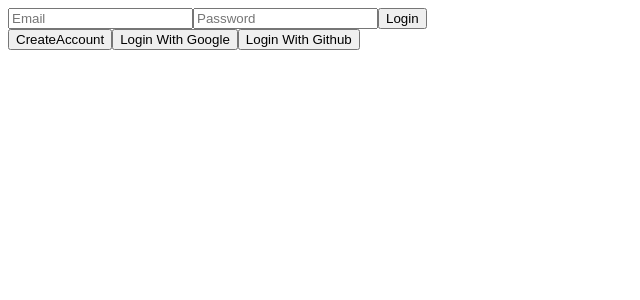
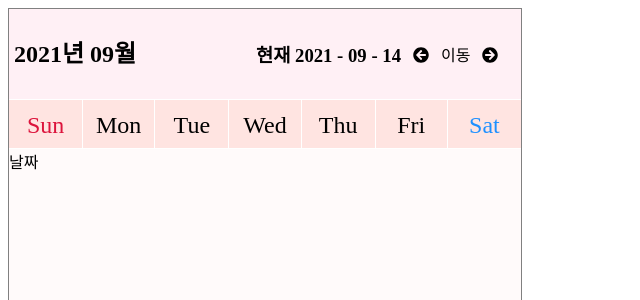
Before and after one commit to kangsw1025/Diary, a React (Create React App) app: page / in a window 1280 px wide. Shown: the top 300 px of the page, without its empty margins (0-640 px from the left). Built offline with nearby package versions, Linux system fonts and the light colour scheme; no server answers.

Commit message:
Update Calendar #1

```diff
--- a/src/components/App.js
+++ b/src/components/App.js
@@ -1,6 +1,7 @@
 import React, { useEffect, useState } from "react";
 import Router from "./Router";
 import { authService } from "../firebase";
+import Calendar from "./Calendar";
 
 function App() {
   const [init, setInit] = useState(false);
@@ -17,13 +18,14 @@ function App() {
   }, []);
 
   return (
-    <>
-      {init ? (
-        <Router isLogin={userObj} userObj={userObj} />
-      ) : (
-        <div>Initializing...</div>
-      )}
-    </>
+    // <>
+    //   {init ? (
+    //     <Router isLogin={userObj} userObj={userObj} />
+    //   ) : (
+    //     <div>Initializing...</div>
+    //   )}
+    // </>
+    <Calendar />
   );
 }
 
--- a/src/components/Calendar.js
+++ b/src/components/Calendar.js
@@ -1,7 +1,39 @@
-import React from "react";
+import React, { useState } from "react";
+import moment from "moment";
+import "../css/Calendar.css";
+import CalendarHeader from "./CalendarHeader";
+import CalendarBody from "./CalendarBody";
 
 function Calendar() {
-  return <div>달력</div>;
+  const [calendarYM, setCalendarYM] = useState(moment());
+  const [clickDate, setClickDate] = useState(moment());
+  const cloneDeep = require("lodash.clonedeep");
+
+  const prevMonth = () => {
+    const newYM = cloneDeep(calendarYM);
+    setCalendarYM(newYM.add(-1, "M"));
+  };
+
+  const nextMonth = () => {
+    const newYM = cloneDeep(calendarYM);
+    setCalendarYM(newYM.add(1, "M"));
+  };
+
+  return (
+    <div className="wrap">
+      <div className="container">
+        <CalendarHeader
+          calendarYM={calendarYM.format("YYYY년 MM월")}
+          clickDate={clickDate.format("현재 YYYY - MM - DD")}
+          prevMonth={prevMonth}
+          nextMonth={nextMonth}
+        />
+        <CalendarBody
+          dateForm={["Sun", "Mon", "Tue", "Wed", "Thu", "Fri", "Sat"]}
+        />
+      </div>
+    </div>
+  );
 }
 
 export default Calendar;
--- /dev/null
+++ b/src/components/CalendarBody.js
@@ -0,0 +1,48 @@
+import moment from "moment";
+import React from "react";
+
+function CalendarBody({ dateForm }) {
+  const mapArrayToDate = form => {
+    return form.map((date, idx) => {
+      const className = () => {
+        let className = "calendar-date-component";
+        if (idx === 0) {
+          return className + " date-sun";
+        } else if (idx == 6) {
+          return className + " date-sat";
+        } else {
+          return className + " date-weekday";
+        }
+      };
+
+      return (
+        <div className={className()} key={date}>
+          {date}
+        </div>
+      );
+    });
+  };
+
+  const days = firstDayFormat => {
+    const _days = [];
+
+    for (let i = 0; i < 7; i++) {
+      const day = moment(firstDayFormat).add("d", i);
+      _days.push({
+        yearMonthDayFormat: day.format("YYYY-MM-DD"),
+        getDay: day.format("D"),
+        isHolyDay: false,
+      });
+    }
+    return _days;
+  };
+
+  return (
+    <div className="body-container">
+      <div className="calendar-body-header">{mapArrayToDate(dateForm)}</div>
+      <div className="calendar-body">날짜</div>
+    </div>
+  );
+}
+
+export default CalendarBody;
--- /dev/null
+++ b/src/components/CalendarHeader.js
@@ -0,0 +1,32 @@
+import React from "react";
+import { FontAwesomeIcon } from "@fortawesome/react-fontawesome";
+import {
+  faArrowCircleRight,
+  faArrowCircleLeft,
+} from "@fortawesome/free-solid-svg-icons";
+
+function CalndarHeader({ calendarYM, clickDate, prevMonth, nextMonth }) {
+  return (
+    <div className="header-container">
+      {calendarYM && (
+        <h2 className="header-calendarYM header-middle">{calendarYM}</h2>
+      )}
+      {clickDate && <h3 classNAme="header-today header-middle">{clickDate}</h3>}
+      <ul className="header-buttons header-middle">
+        <li>
+          <i className="move-button left-img icon" onClick={prevMonth}>
+            <FontAwesomeIcon icon={faArrowCircleLeft} />
+          </i>
+        </li>
+        <li>이동</li>
+        <li>
+          <i className="move-button right-img icon" onClick={nextMonth}>
+            <FontAwesomeIcon icon={faArrowCircleRight} />
+          </i>
+        </li>
+      </ul>
+    </div>
+  );
+}
+
+export default CalndarHeader;
--- /dev/null
+++ b/src/css/Calendar.css
@@ -0,0 +1,93 @@
+.wrap {
+  width: 40vw;
+  height: 60vh;
+  border: 1px solid gray;
+}
+
+.container {
+  display: flex;
+  flex-direction: column;
+  width: 100%;
+  height: 100%;
+}
+
+.header-container {
+  flex-basis: 50px;
+  background-color: #fff0f5;
+  align-items: center;
+  display: flex;
+}
+
+.move-button {
+  width: 40px;
+  height: 40px;
+  display: inline-block;
+}
+
+.icon {
+  background-size: contain;
+  background-repeat: no-repeat;
+  cursor: pointer;
+}
+
+.header-middle {
+  line-height: 50px;
+}
+
+.header-calendarYM {
+  box-sizing: border-box;
+  padding-left: 5px;
+  flex-grow: 1;
+}
+
+.header-buttons {
+  flex-basis: 120px;
+  padding-left: 0;
+  padding-top: 4px;
+  display: block;
+  list-style-type: none;
+  margin: 0;
+  text-align: center;
+  align-items: center;
+}
+
+.header-buttons li {
+  float: left;
+  height: 40px;
+  line-height: 40px;
+  font-size: 16px;
+}
+
+.body-container {
+  flex-grow: 1;
+  background-color: #fffafa;
+}
+
+.calendar-body-header {
+  display: flex;
+  height: 50px;
+  background-color: #ffdab9;
+}
+
+.calendar-date-component {
+  width: 14.2857143%;
+  text-align: center;
+  box-sizing: border-box;
+  background-color: #ffe4e1;
+  border: 0.1px solid white;
+  font-size: 1.5rem;
+  line-height: 50px;
+}
+
+.calendar-date-component:nth-child(odd) {
+  border-left: none;
+  border-right: none;
+}
+
+.date-sun {
+  color: #dc143c;
+}
+
+.date-sat {
+  color: #1e90ff;
+}
--- a/src/index.js
+++ b/src/index.js
@@ -2,9 +2,4 @@ import React from "react";
 import ReactDOM from "react-dom";
 import App from "./components/App";
 
-ReactDOM.render(
-  <React.StrictMode>
-    <App />
-  </React.StrictMode>,
-  document.getElementById("root")
-);
+ReactDOM.render(<App />, document.getElementById("root"));
```
Also changed, not shown: package.json (+8 -0 lines), src/routes/Profile.js (deleted), 2 other files (tests, documents, lock files or other folders).
